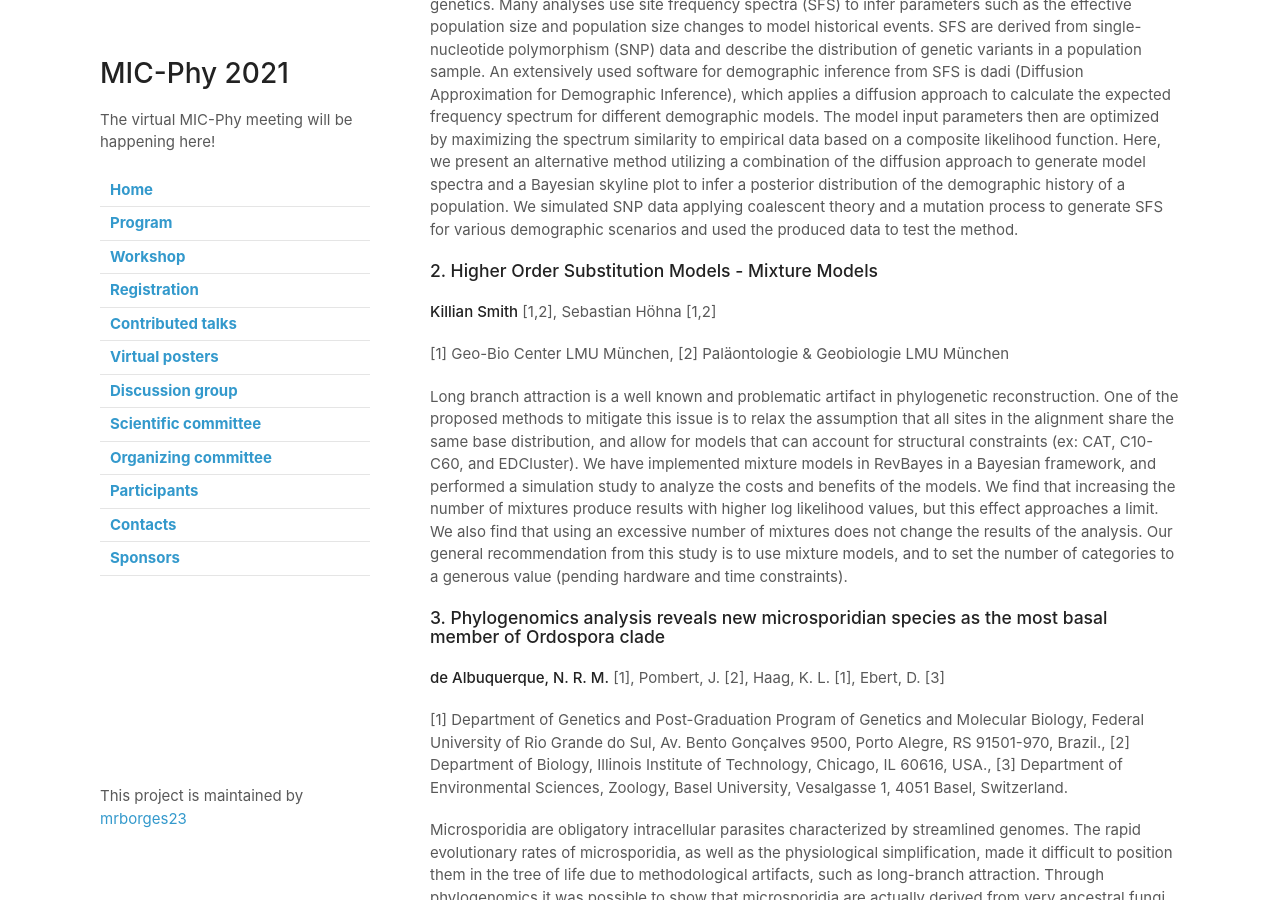
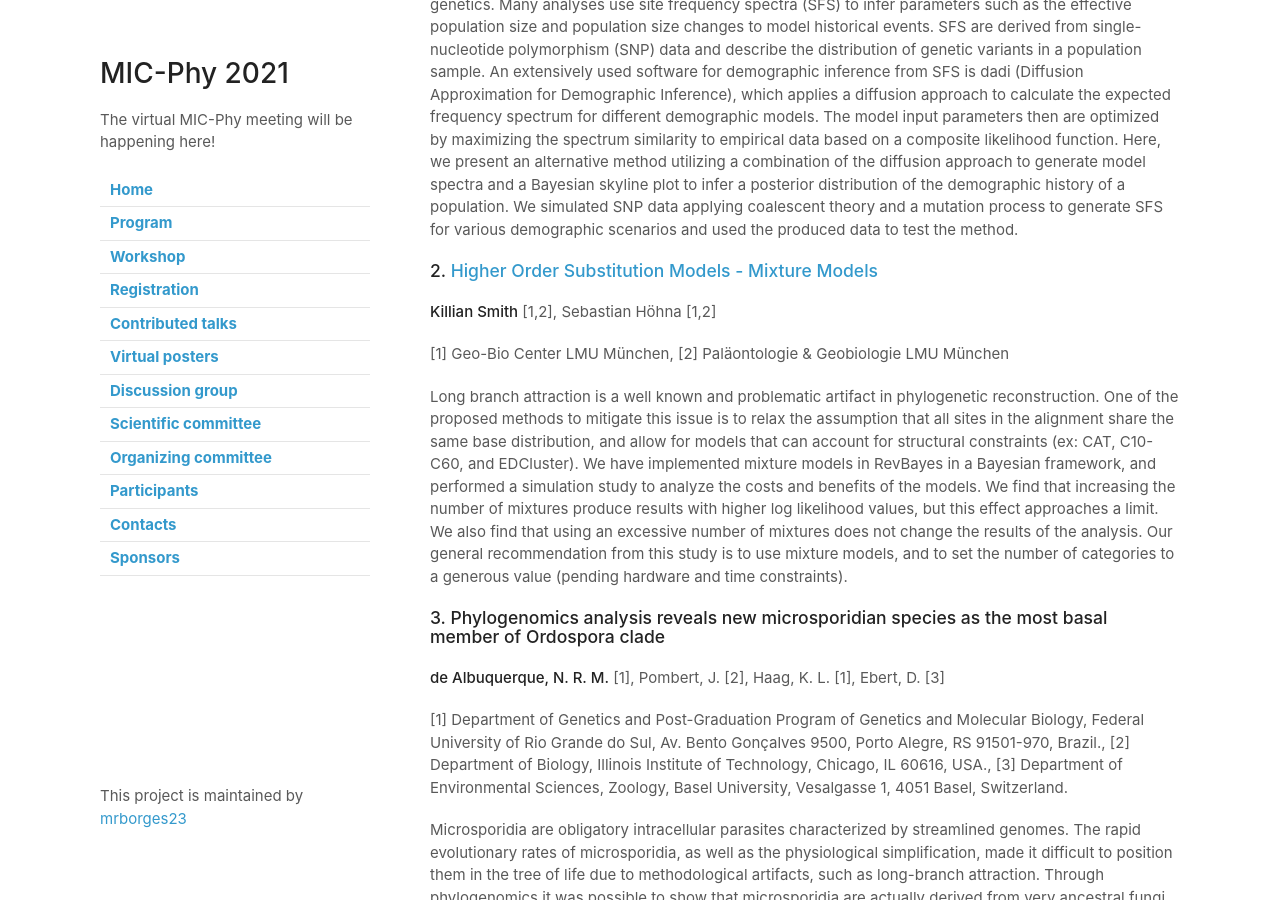
Before and after one commit to mrborges23/micphy2021, a Jekyll site: the page built from posters.md, in a window 1280 px wide and 900 px high, scrolled down 320 px. Built offline with Jekyll 4.4.1, drawn with Linux system fonts in a browser that asks for light colours; our own code applies the rules of GitHub Pages for plain Markdown files; part of the change alters nothing that is shown.

```diff
--- a/posters.md
+++ b/posters.md
@@ -9,7 +9,7 @@
 
 Reconstructing demographic histories from genome sequences is one of the key problems in population genetics. Many analyses use site frequency spectra (SFS) to infer parameters such as the effective population size and population size changes to model historical events. SFS are derived from single-nucleotide polymorphism (SNP) data and describe the distribution of genetic variants in a population sample. An extensively used software for demographic inference from SFS is dadi (Diffusion Approximation for Demographic Inference), which applies a diffusion approach to calculate the expected frequency spectrum for different demographic models. The model input parameters then are optimized by maximizing the spectrum similarity to empirical data based on a composite likelihood function. Here, we present an alternative method utilizing a combination of the diffusion approach to generate model spectra and a Bayesian skyline plot to infer a posterior distribution of the demographic history of a population. We simulated SNP data applying coalescent theory and a mutation process to generate SFS for various demographic scenarios and used the produced data to test the method.
 
-### **2. Higher Order Substitution Models - Mixture Models**
+### **2. [Higher Order Substitution Models - Mixture Models]((/assets/posters/2.pdf))**
 
 **Killian Smith** [1,2], Sebastian Höhna [1,2]
 
```
Also changed, not shown: 1 other file.
